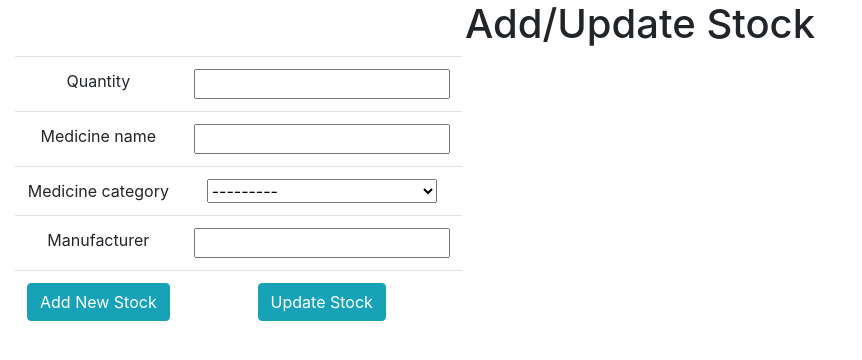
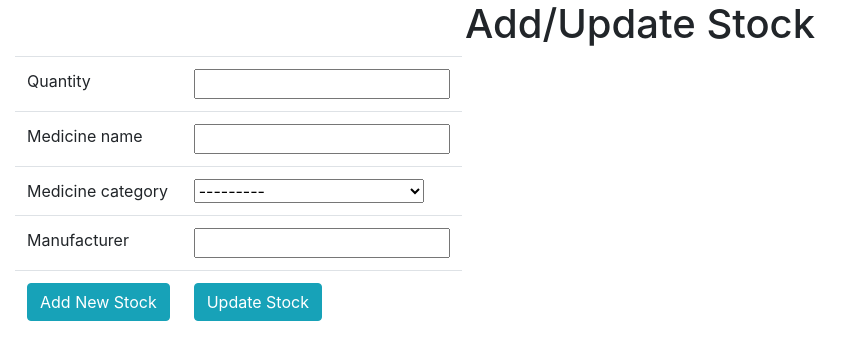
Before and after one commit to codewithmonk/clinic-management, a Django app: page /ims/add-stock in a window 1280 px wide. Shown: the part 136-496 px from the top of the page, without its empty margins (0-862 px from the left). Run offline with Django 3.2, Linux system fonts and the light colour scheme; the visitor is signed in with stand-in values (Sample User, id 1); some libraries are stand-ins or nearby versions.

Commit message:
modification to ims

```diff
--- a/core/templates/core/add-stock.html
+++ b/core/templates/core/add-stock.html
@@ -56,7 +56,7 @@
 <!--</form>-->
 <div class="container-fluid">
     <center><h1>Add/Update Stock</h1></center>
-    <form method="POST" class="text-center" >{% csrf_token %}
+    <form method="POST">{% csrf_token %}
         <table class="table table-responsive">
             {% for field in form %}
                 <tr>
```
